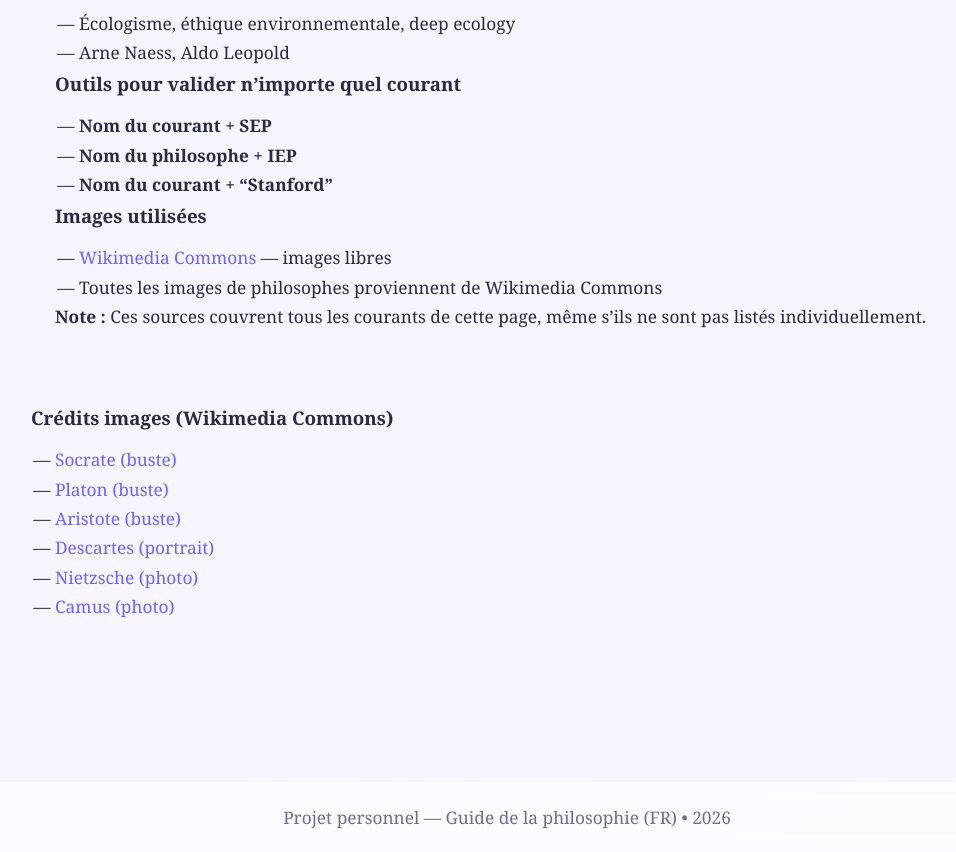
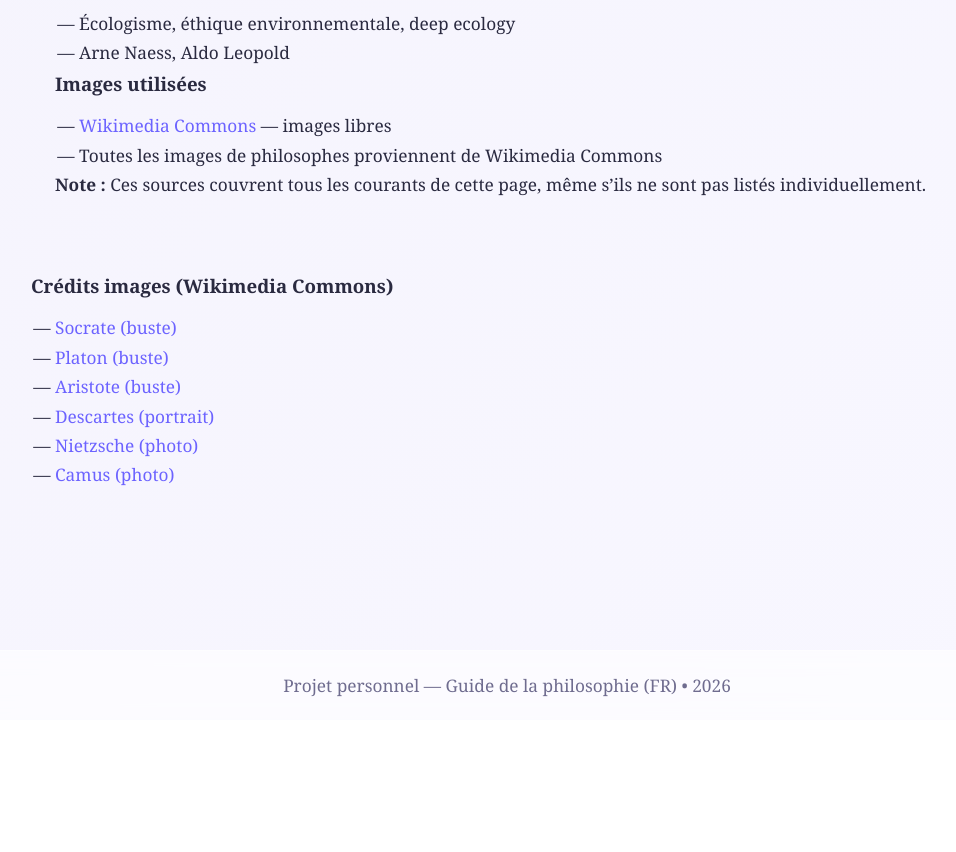
Before and after one commit to fyyodors/philosophies, a plain HTML site: page index.html in a window 1280 px wide. Shown: the part 8342-9194 px from the top of the page, without its empty margins (133-1089 px from the left). After the commit the page ends 9062 px from the top, so only its background shows below. Drawn offline with Linux system fonts and the light colour scheme.

Commit message:
Update index.html

```diff
--- a/index.html
+++ b/index.html
@@ -550,13 +550,6 @@
     <li>Arne Naess, Aldo Leopold</li>
   </ul>
 
-  <h3>Outils pour valider n’importe quel courant</h3>
-  <ul class="list">
-    <li><strong>Nom du courant + SEP</strong></li>
-    <li><strong>Nom du philosophe + IEP</strong></li>
-    <li><strong>Nom du courant + “Stanford”</strong></li>
-  </ul>
-
   <h3>Images utilisées</h3>
   <ul class="list">
     <li><a href="https://commons.wikimedia.org" target="_blank" rel="noreferrer">Wikimedia Commons</a> — images libres</li>
```
